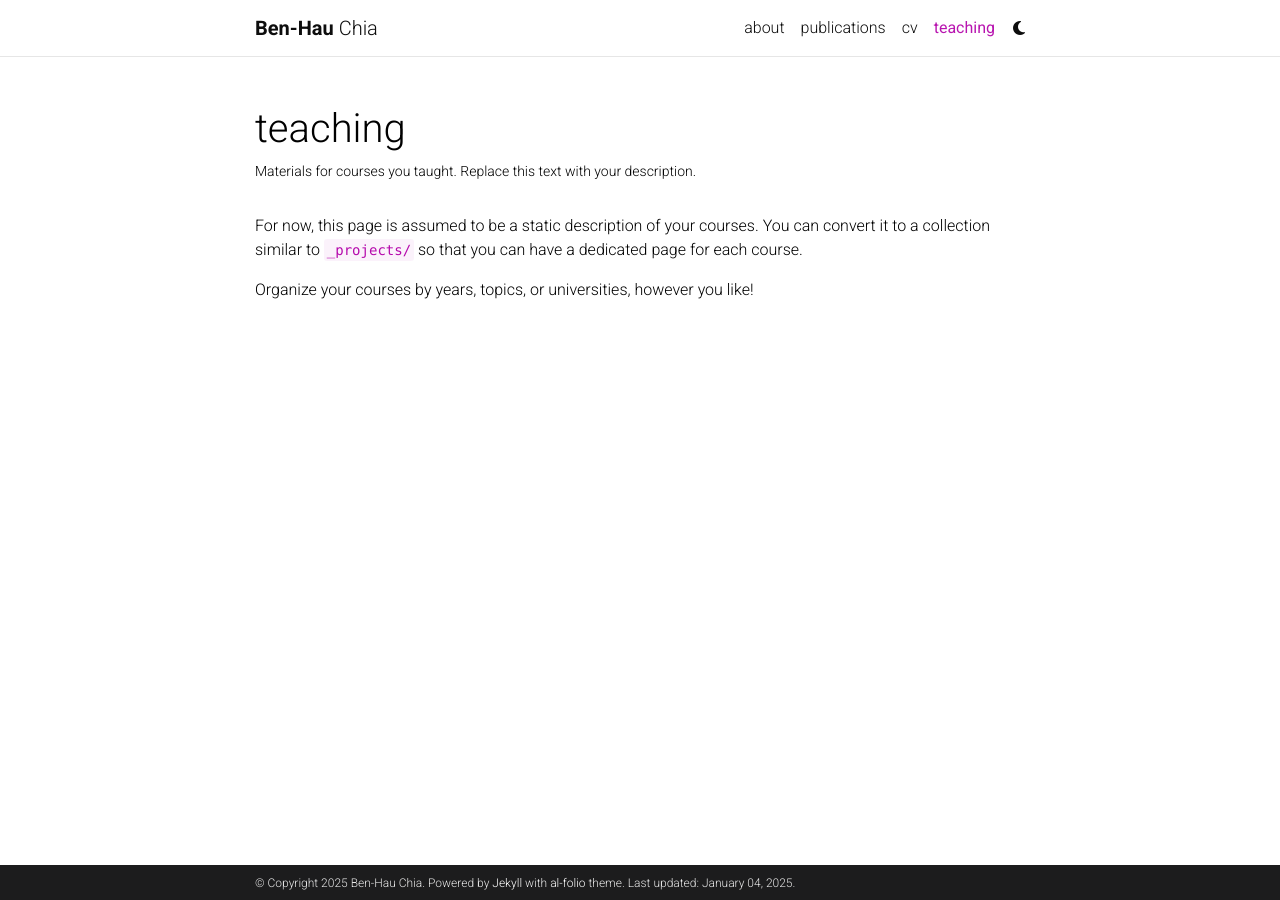
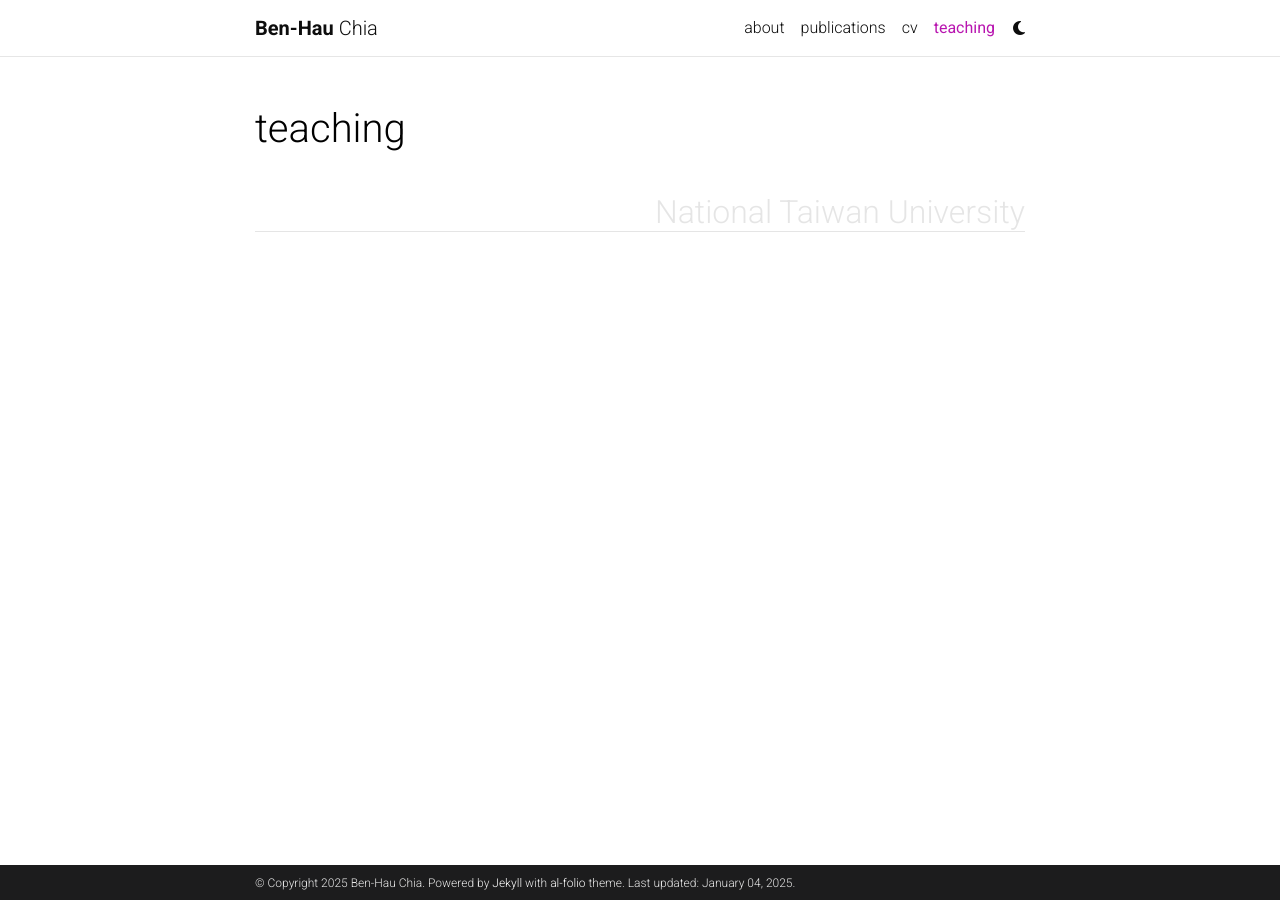
Before and after one commit to chiabhoward/chiabhoward.github.io, a Jekyll site: the page built from _pages/teaching.md, in a window 1280 px wide. Built offline with Jekyll 4.4.1, drawn with Linux system fonts in a browser that asks for light colours; comment, search, counter and statistics services are not loaded; a style sheet for code colours, icons or effects is not loaded.

Commit message:
update teaching

```diff
--- a/_pages/teaching.md
+++ b/_pages/teaching.md
@@ -2,11 +2,56 @@
 layout: page
 permalink: /teaching/
 title: teaching
-description: Materials for courses you taught. Replace this text with your description.
+description:
 nav: true
 nav_order: 6
+display_categories: [National Taiwan University]
 ---
 
-For now, this page is assumed to be a static description of your courses. You can convert it to a collection similar to `_projects/` so that you can have a dedicated page for each course.
+<!-- pages/projects.md -->
+<div class="projects">
+{%- if site.enable_project_categories and page.display_categories %}
+  <!-- Display categorized projects -->
+  {%- for category in page.display_categories %}
+  <h2 class="category">{{ category }}</h2>
+  {%- assign categorized_projects = site.projects | where: "category", category -%}
+  {%- assign sorted_projects = categorized_projects | sort: "importance" %}
+  <!-- Generate cards for each project -->
+  {% if page.horizontal -%}
+  <div class="container">
+    <div class="row row-cols-2">
+    {%- for project in sorted_projects -%}
+      {% include projects_horizontal.html %}
+    {%- endfor %}
+    </div>
+  </div>
+  {%- else -%}
+  <div class="grid">
+    {%- for project in sorted_projects -%}
+      {% include projects.html %}
+    {%- endfor %}
+  </div>
+  {%- endif -%}
+  {% endfor %}
 
-Organize your courses by years, topics, or universities, however you like!
+{%- else -%}
+<!-- Display projects without categories -->
+  {%- assign sorted_projects = site.projects | sort: "importance" -%}
+  <!-- Generate cards for each project -->
+  {% if page.horizontal -%}
+  <div class="container">
+    <div class="row row-cols-2">
+    {%- for project in sorted_projects -%}
+      {% include projects_horizontal.html %}
+    {%- endfor %}
+    </div>
+  </div>
+  {%- else -%}
+  <div class="grid">
+    {%- for project in sorted_projects -%}
+      {% include projects.html %}
+    {%- endfor %}
+  </div>
+  {%- endif -%}
+{%- endif -%}
+</div>
```
Also changed, not shown: _teaching/DSDL.md (added, +9 -0 lines).
